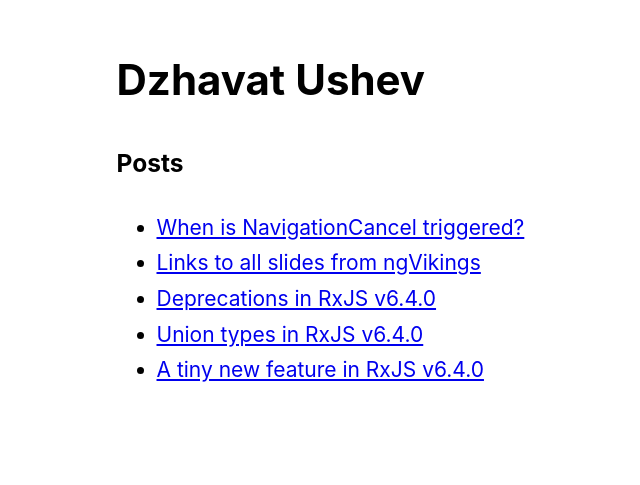
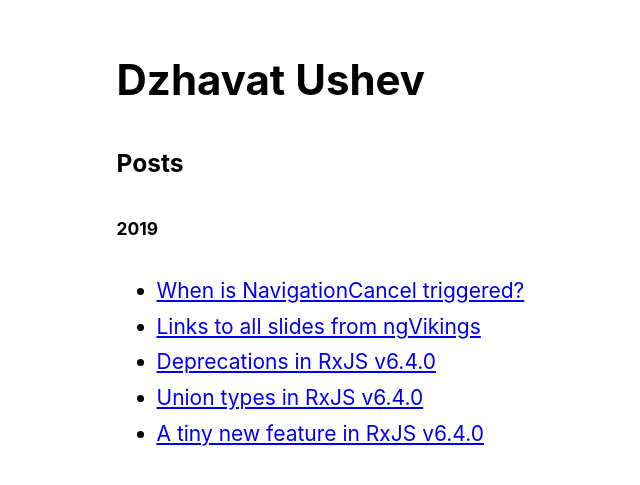
Before and after one commit to dzhavat/dzhavat.github.io, a Jekyll site: the page built from index.md, in a window 1280 px wide. Shown: the top 485 px of the page, without its empty margins (135-775 px from the left). Built offline with Jekyll 4.4.1, drawn with Linux system fonts in a browser that asks for light colours; our own code applies the rules of GitHub Pages for plain Markdown files.

Commit message:
Update index.md

```diff
--- a/index.md
+++ b/index.md
@@ -3,6 +3,8 @@ title: "Dzhavat Ushev"
 ---
 
 ### Posts
+
+##### 2019
 
 <ul>
   {% for post in site.posts %}
```
